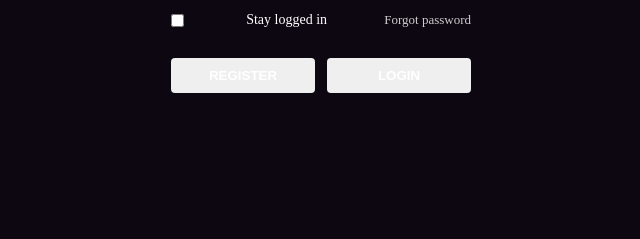
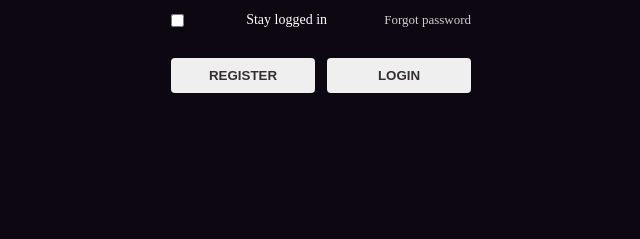
Before and after one commit to anthonyking2/funval-G3, a plain HTML site: page practica 2/index.html in a window 1280 px wide. Shown: the part 341-580 px from the top of the page, 319-959 px from the left. Drawn offline with Linux system fonts and the light colour scheme.

Commit message:
segundo commit

```diff
--- a/practica 2/styles.css
+++ b/practica 2/styles.css
@@ -71,7 +71,7 @@ form button {
   padding: 10px;
   margin-top: 10px;
   border: none;
-  color: white;
+  color: rgb(53, 48, 48);
   font-weight: bold;
   cursor: pointer;
   border-radius: 4px;
```
